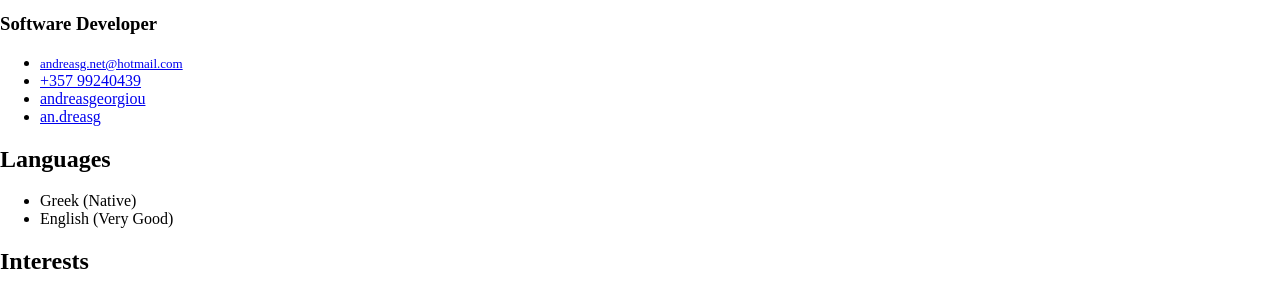
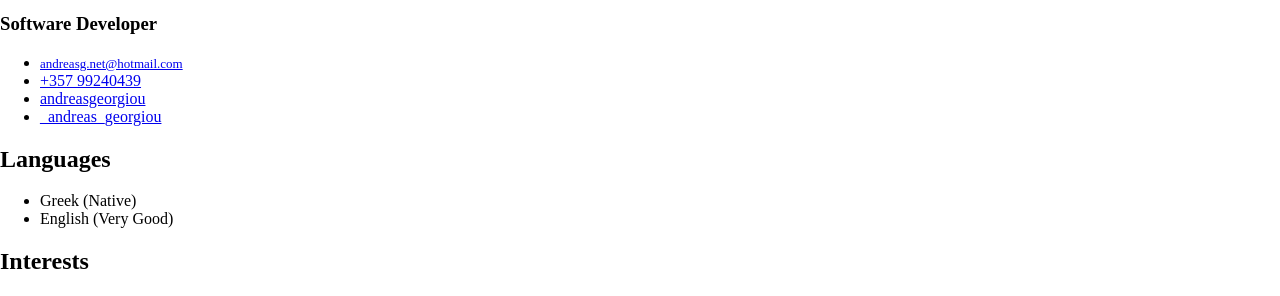
Before and after one commit to andreasgeorgiou/online-resume, a Jekyll site: the page built from index.html, in a window 1280 px wide and 900 px high, scrolled down 2657 px. Shown: the part 152-448 px from the top of the window. Built offline with Jekyll 4.4.1, drawn with Linux system fonts in a browser that asks for light colours.

Commit message:
update data

```diff
--- a/_data/data.yml
+++ b/_data/data.yml
@@ -35,7 +35,7 @@ sidebar:
     stack-overflow: # Number/Username, e.g. 123456/alandoe
     codewars:
     goodreads: # Number-Username, e.g. 123456-alandoe
-    instagram: an.dreasg
+    instagram: _andreas_georgiou
 
 
 
```
